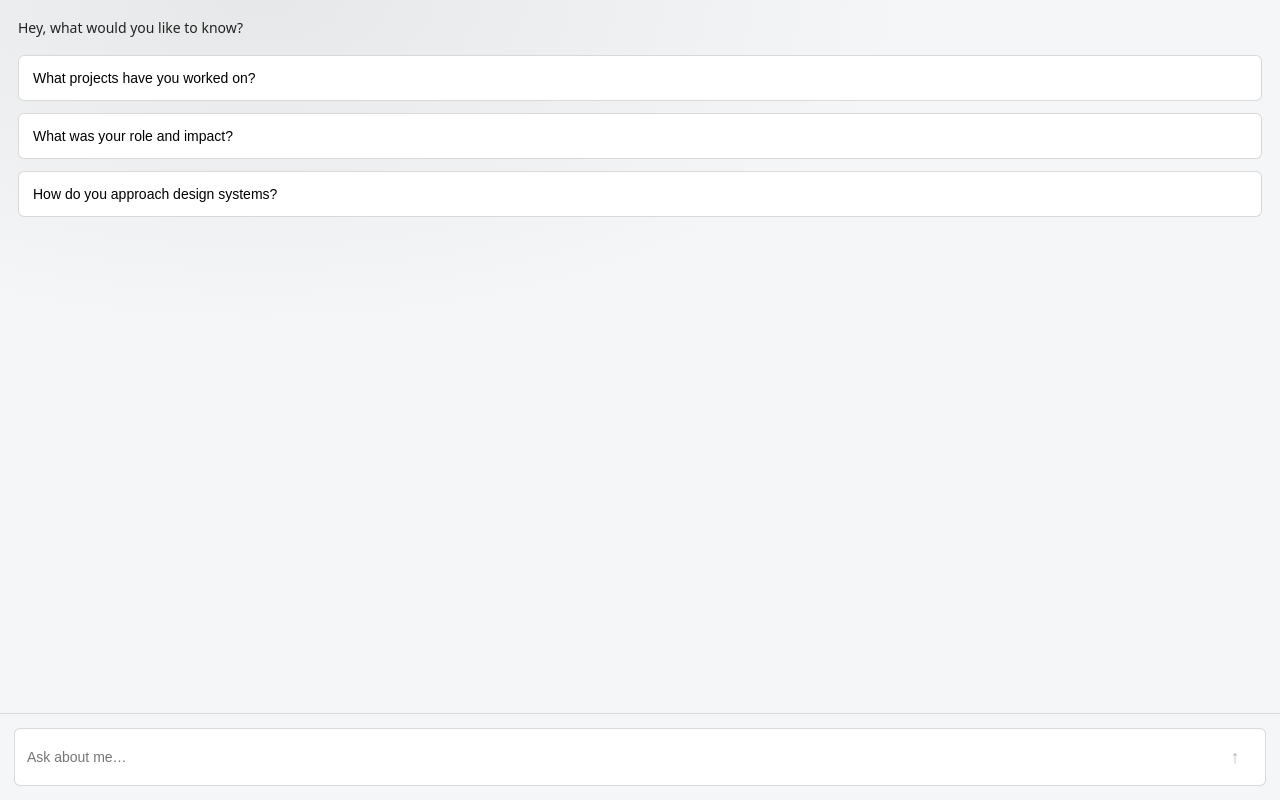
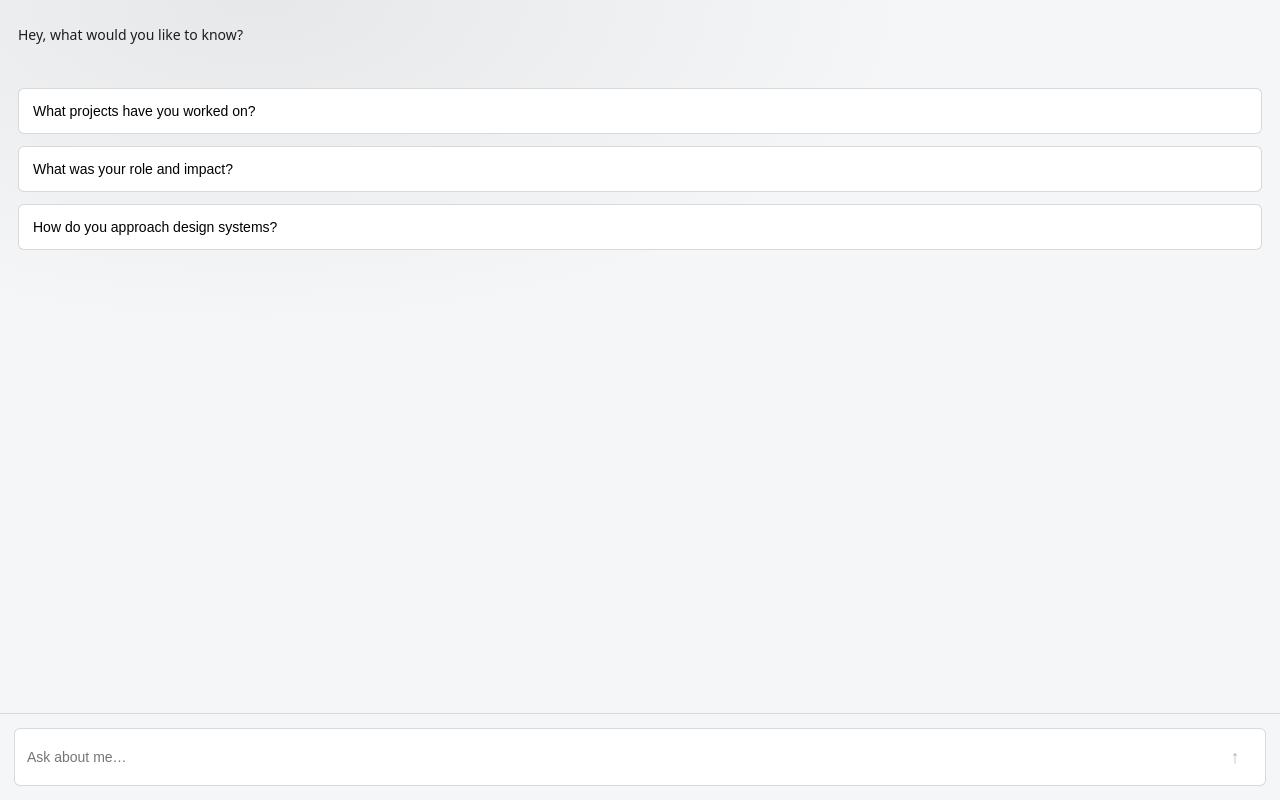
Before and after one commit to santilobos/portfolio-assistant-api2, a Next.js app: page /widget in a window 1280 px wide. Built offline with nearby package versions, Linux system fonts and the light colour scheme.

Commit message:
cambio en el estilo css

```diff
--- a/app/widget/page.module.css
+++ b/app/widget/page.module.css
@@ -21,39 +21,73 @@
   gap: 10px;
 }
 
+/* Mensajes sin burbujas (tipo panel) */
 .row {
   display: flex;
+  flex-direction: column;
+  gap: 6px;
+  padding: 10px 0;
+  border-bottom: 1px solid rgba(0, 0, 0, 0.06);
 }
 
-.rowUser {
+.role {
+  font-size: 11px;
+  letter-spacing: 0.4px;
+  text-transform: uppercase;
+  color: rgba(0, 0, 0, 0.45);
+}
+
+.roleUser {
+  color: rgba(0, 0, 0, 0.55);
+}
+
+.roleAssistant {
+  color: rgba(0, 0, 0, 0.45);
+}
+
+.text {
+  white-space: pre-wrap;
+  font-size: 14px;
+  line-height: 1.45;
+  color: rgba(0, 0, 0, 0.86);
+}
+
+.textUser {
+  color: rgba(0, 0, 0, 0.82);
+}
+
+.textAssistant {
+  color: rgba(0, 0, 0, 0.88);
+}
+
+/* ---------- USER (bubble) ---------- */
+.userRow {
+  display: flex;
   justify-content: flex-end;
 }
 
-.rowAssistant {
-  justify-content: flex-start;
+.userBubble {
+  max-width: 75%;
+  padding: 10px 14px;
+  border-radius: 14px;
+  background: rgba(0, 0, 0, 0.06);
+  color: rgba(0, 0, 0, 0.85);
+  font-size: 14px;
+  line-height: 1.4;
 }
 
-.bubble {
-  max-width: 78%;
-  white-space: pre-wrap;
-  font-size: 14px;
-  line-height: 1.35;
-  padding: 12px 12px;
-  border-radius: 14px;
-  border: 1px solid rgba(0, 0, 0, 0.08);
-  box-shadow: 0 10px 25px rgba(0, 0, 0, 0.08);
+/* ---------- ASSISTANT (plain text) ---------- */
+.assistantRow {
+  display: block;
+  padding: 6px 0 14px;
 }
 
-.bubbleUser {
-  background: linear-gradient(135deg, rgba(0, 0, 0, 0.92), rgba(0, 0, 0, 0.78));
-  color: rgba(255, 255, 255, 0.92);
-  opacity: 0.98;
+.assistantText {
+  font-size: 14px;
+  line-height: 1.6;
+  color: rgba(0, 0, 0, 0.88);
 }
 
-.bubbleAssistant {
-  background: #ffffff;
-  color: rgba(0, 0, 0, 0.86);
-}
 
 .typing {
   opacity: 0.6;
--- a/app/widget/page.tsx
+++ b/app/widget/page.tsx
@@ -59,20 +59,23 @@ export default function Widget() {
   return (
     <div className={styles.app}>
       {/* Messages */}
-      <div ref={listRef} style={{ flex: 1, overflowY: "auto", padding: 18 }}>
-        {messages.map((m, i) => (
-          <div
-            key={i}
-            style={{
-              marginBottom: 10,
-              opacity: m.role === "user" ? 0.75 : 1,
-              whiteSpace: "pre-wrap",
-              fontSize: 14,
-            }}
-          >
-            {m.content}
-          </div>
-        ))}
+      <div ref={listRef} className={styles.messages}>
+        {messages.map((m, i) => {
+  if (m.role === "user") {
+    return (
+      <div key={i} className={styles.userRow}>
+        <div className={styles.userBubble}>{m.content}</div>
+      </div>
+    )
+  }
+
+  return (
+    <div key={i} className={styles.assistantRow}>
+      <div className={styles.assistantText}>{m.content}</div>
+    </div>
+  )
+})}
+
         {loading && <div style={{ opacity: 0.6 }}>Typing…</div>}
 
         {messages.length <= 2 && (
```
